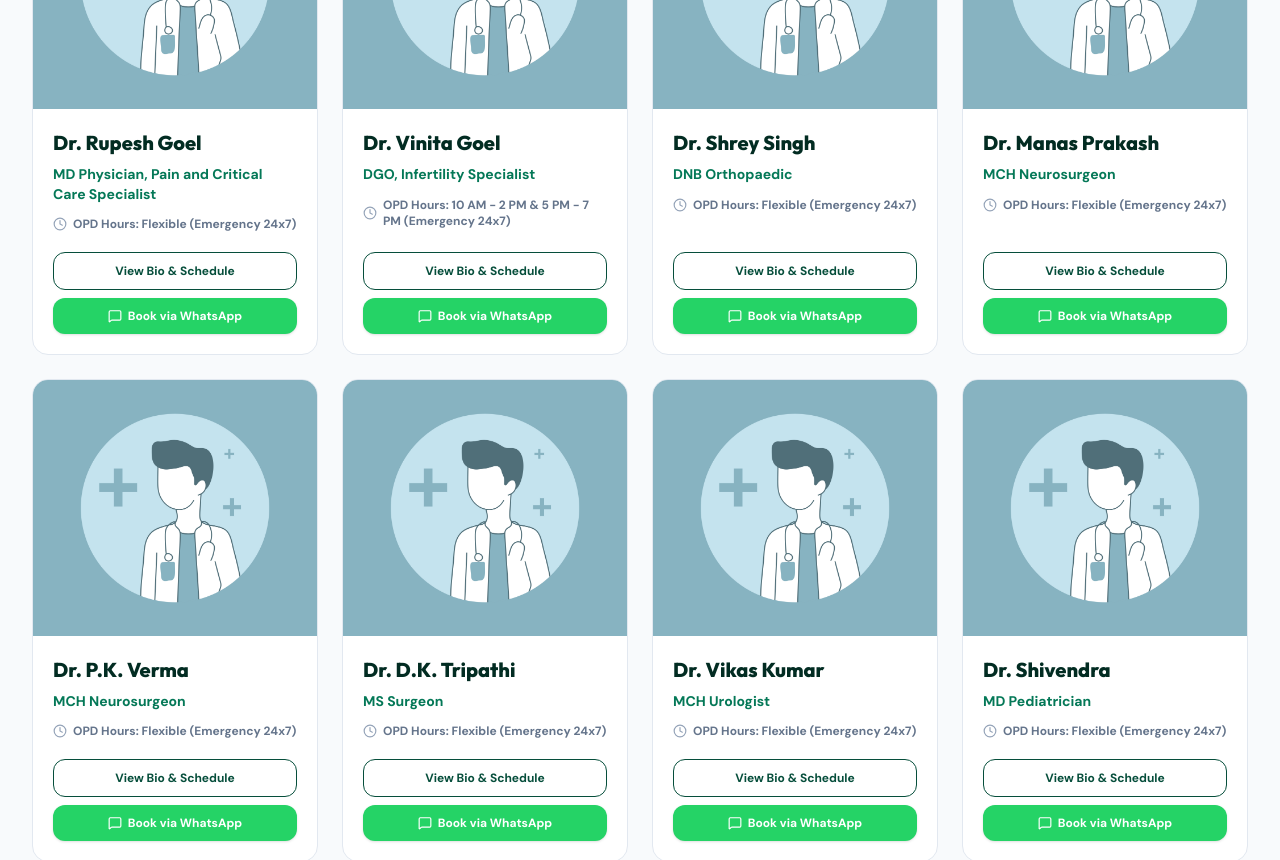
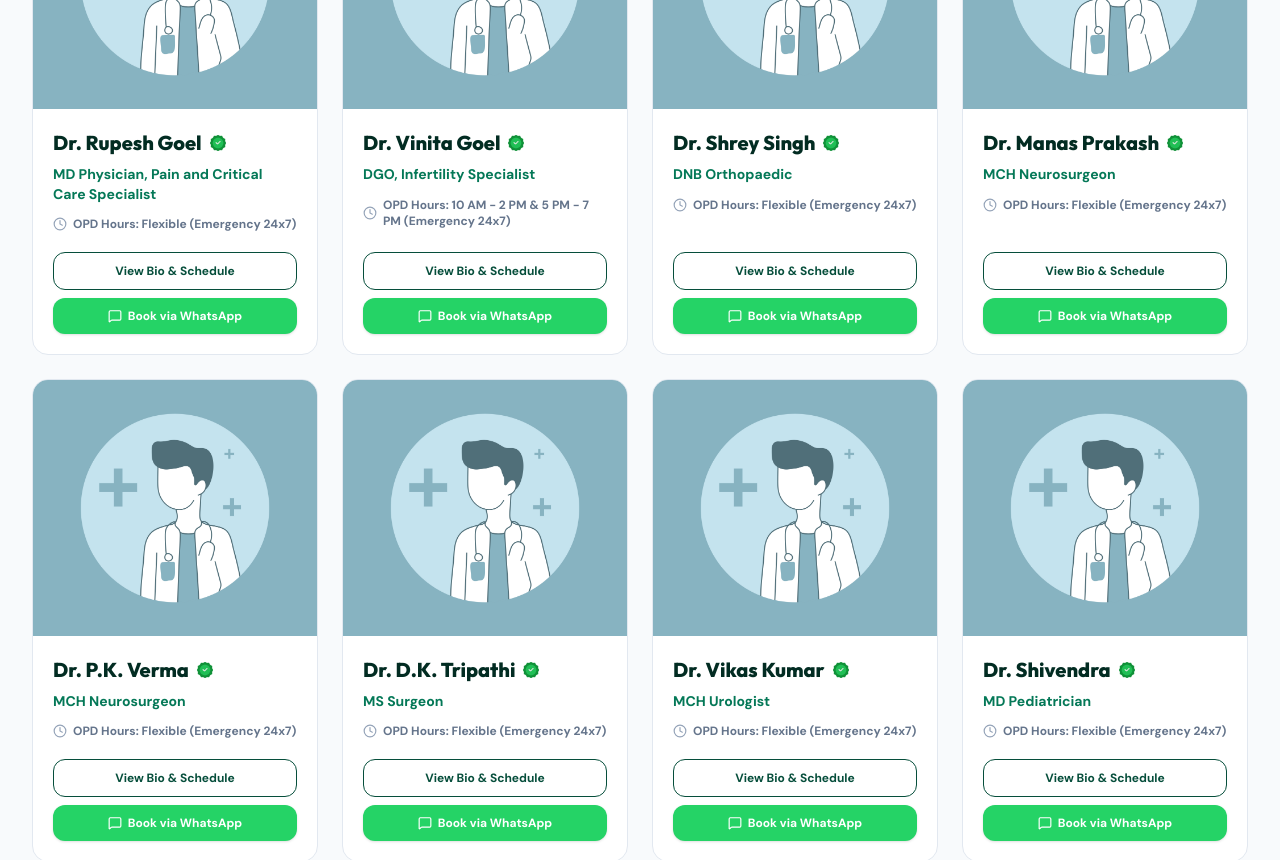
Before and after one commit to techie-jatin/aarav-hospital, a React (Create React App) app in the folder app/frontend/: page / in a window 1280 px wide. Shown: the part 2560-3420 px from the top of the page. Built offline with nearby package versions, Linux system fonts and the light colour scheme.

Commit message:
feat: add approved/verified badge next to doctor names everywhere

```diff
--- a/app/frontend/src/App.js
+++ b/app/frontend/src/App.js
@@ -1376,8 +1376,14 @@ const HomePage = ({ lang }) => {
 
                   {/* Details Area */}
                   <div className="p-5 space-y-2 text-left">
-                    <h3 className="text-xl font-extrabold text-[#022C22] font-heading">
-                      {doc.name}
+                    <h3 className="text-xl font-extrabold text-[#022C22] font-heading flex items-center gap-1.5">
+                      <span>{doc.name}</span>
+                      <img
+                        src={process.env.PUBLIC_URL + "/img/approved.png"}
+                        alt="Verified"
+                        className="w-5 h-5 shrink-0 object-contain"
+                        title="Verified Specialist"
+                      />
                     </h3>
                     <p className="text-sm font-bold text-emerald-700 leading-snug">
                       {docSpecialty}
@@ -1775,8 +1781,14 @@ const DoctorDetailsPage = ({ lang }) => {
         {/* Info Right */}
         <div className="md:col-span-8 space-y-6 flex flex-col justify-between">
           <div className="space-y-3">
-            <h1 className="text-3xl font-extrabold text-[#022C22] font-heading">
-              {doc.name}
+            <h1 className="text-3xl font-extrabold text-[#022C22] font-heading flex items-center gap-2">
+              <span>{doc.name}</span>
+              <img
+                src={process.env.PUBLIC_URL + "/img/approved.png"}
+                alt="Verified"
+                className="w-6 h-6 shrink-0 object-contain"
+                title="Verified Specialist"
+              />
             </h1>
             <p className="text-lg font-bold text-emerald-700 leading-tight">
               {lang === "en" ? doc.title_en : doc.title_hi}
@@ -2157,7 +2169,15 @@ const LocalSEOLandingPage = ({ lang }) => {
             <img src={targetDoc.image} alt={targetDoc.name} className="w-full h-full object-cover" decoding="async" loading="lazy" />
           </div>
           <div className="text-left space-y-2 flex-1">
-            <h4 className="text-lg font-extrabold text-[#022C22]">{lang === "en" ? "Chief Consulting Doctor:" : "मुख्य परामर्शदाता चिकित्सक:"} {targetDoc.name}</h4>
+            <h4 className="text-lg font-extrabold text-[#022C22] flex items-center gap-1.5 flex-wrap">
+              <span>{lang === "en" ? "Chief Consulting Doctor:" : "मुख्य परामर्शदाता चिकित्सक:"} {targetDoc.name}</span>
+              <img
+                src={process.env.PUBLIC_URL + "/img/approved.png"}
+                alt="Verified"
+                className="w-5 h-5 shrink-0 object-contain"
+                title="Verified Specialist"
+              />
+            </h4>
             <p className="text-sm text-emerald-800 font-bold leading-tight">{lang === "en" ? targetDoc.title_en : targetDoc.title_hi}</p>
             <p className="text-xs text-slate-500 font-medium leading-relaxed">
               {lang === "en" ? targetDoc.bio_en : targetDoc.bio_hi}
```
Also changed, not shown: app/frontend/img/icon/approved.png (added), app/frontend/public/img/approved.png (added).
